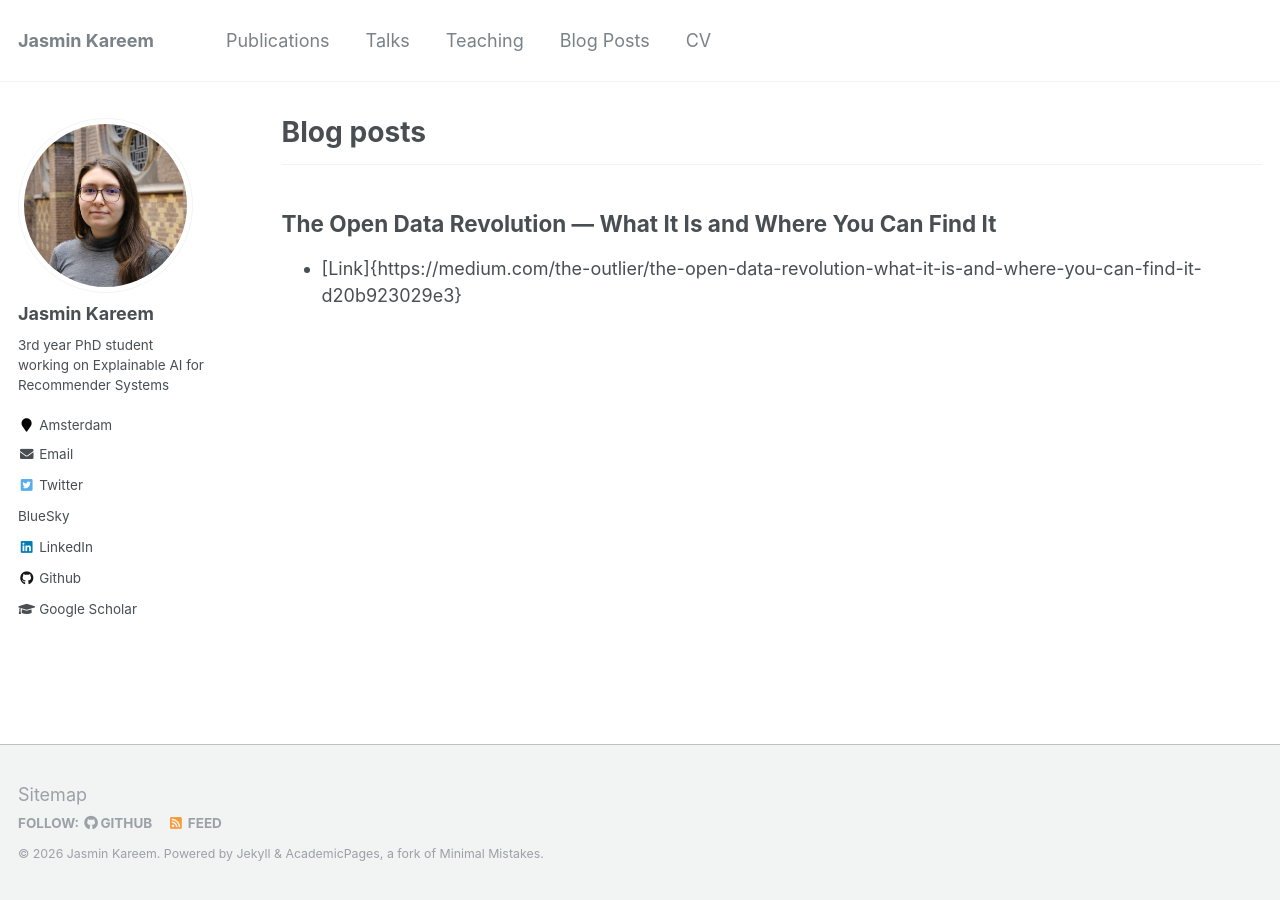
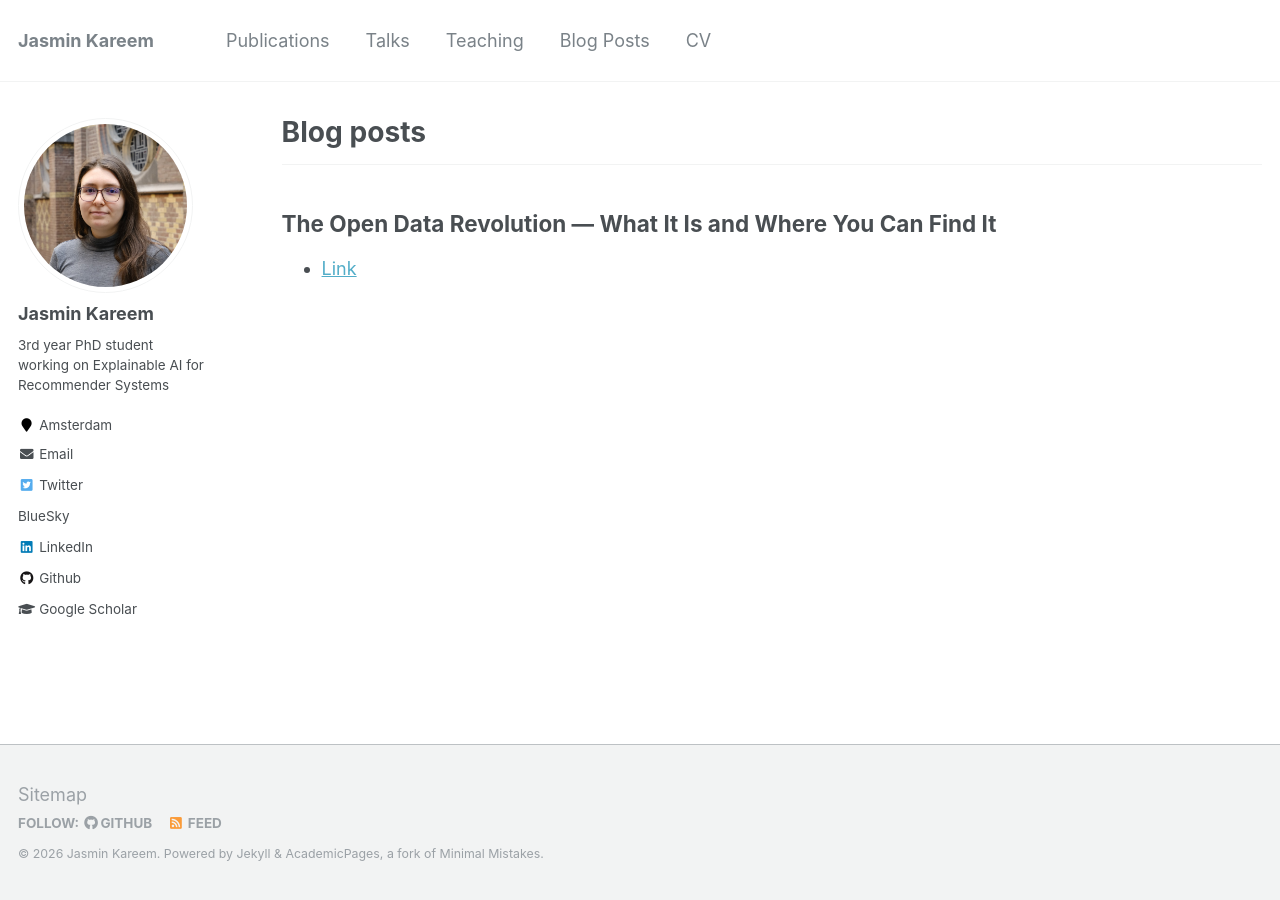
Before and after one commit to jasminkareem/jasminkareem.github.io, a Jekyll site: the page built from _pages/year-archive.md, in a window 1280 px wide. Built offline with Jekyll 4.4.1, drawn with Linux system fonts in a browser that asks for light colours.

Commit message:
Update year-archive.md

```diff
--- a/_pages/year-archive.md
+++ b/_pages/year-archive.md
@@ -8,7 +8,8 @@ redirect_from:
 ---
 
 {% include base_path %}
+
 ---
 
 ## The Open Data Revolution — What It Is and Where You Can Find It
-* [Link]{https://medium.com/the-outlier/the-open-data-revolution-what-it-is-and-where-you-can-find-it-d20b923029e3}
+* [Link](https://medium.com/the-outlier/the-open-data-revolution-what-it-is-and-where-you-can-find-it-d20b923029e3)
```
